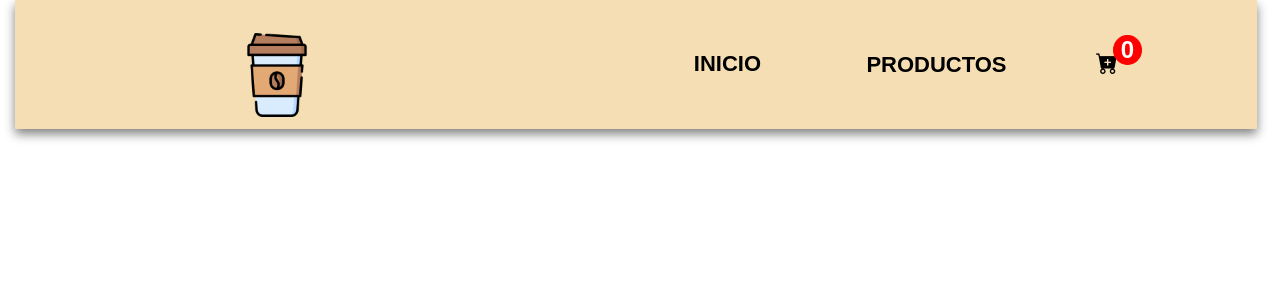
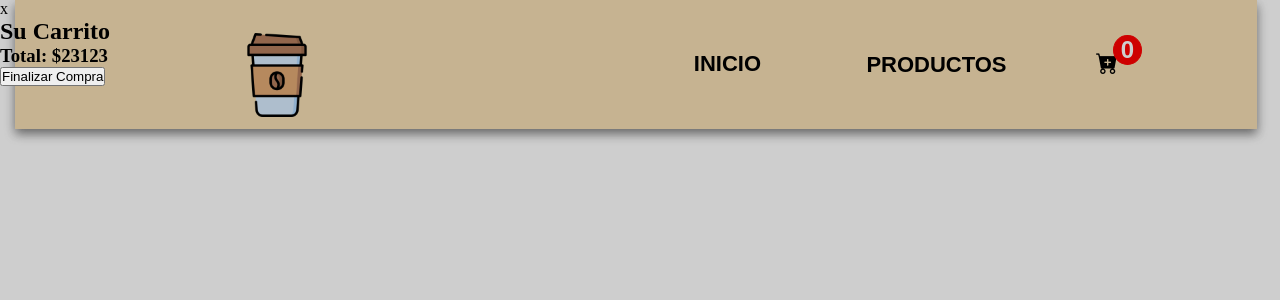
Before and after one commit to AgustinChirino8/Cuurly-Coffee-Shop, a React (Create React App) app: page /Cart in a window 1280 px wide. Shown: the top 300 px of the page. Built offline with nearby package versions, Linux system fonts and the light colour scheme.

Commit message:
Cart fix

```diff
--- a/src/App.js
+++ b/src/App.js
@@ -6,6 +6,7 @@ import ProductsList from "./components/Products/Products";
 import Inicio from "./components/Inicio/Inicio";
 import { DataProvider } from "./context/DataProvider";
 import { Cart } from "./components/Cart/Cart";
+
 
 function App() {
   return (
--- a/src/components/Cart/Cart.jsx
+++ b/src/components/Cart/Cart.jsx
@@ -19,7 +19,7 @@ export const Cart = () => {
     <div className={show1}>
       <div className={show2}>
         <div className="cart_close" onClick={tooglefalse}>
-          <button className="x">x</button>
+          <box-icons className="x">x</box-icons>
         </div>
         <h2>Su Carrito</h2>
         <div className="carrito_center">
--- a/src/index.css
+++ b/src/index.css
@@ -223,7 +223,7 @@ header .carti_icon span{
     background-color: rgb(0, 0, 0, .1);
     z-index: 2;
     padding-bottom: 5rem;
-    visibility: hidden;
+    /* visibility: hidden;  */
 }
 
 .cart{
@@ -239,7 +239,7 @@ header .carti_icon span{
     transition: all 300ms ease-in-out;
     background-color: black;
      opacity:0;
-     visibility:hidden;
+     /* visibility:hidden;  */
 }
 
 .cart h2{
@@ -255,7 +255,7 @@ header .carti_icon span{
     transform:translate(-50% , -50%);
     scale: (1.1);
     opacity: 1;
-    visibility: hidden;
+    /* visibility: hidden; */
 }
 
 .cart_close span{
--- a/src/index.js
+++ b/src/index.js
@@ -1,6 +1,7 @@
 import React from "react";
 import ReactDOM from "react-dom/client";
 import App from "./App";
+import "boxicons";
 
 const root = ReactDOM.createRoot(document.getElementById("root"));
 root.render(
```
